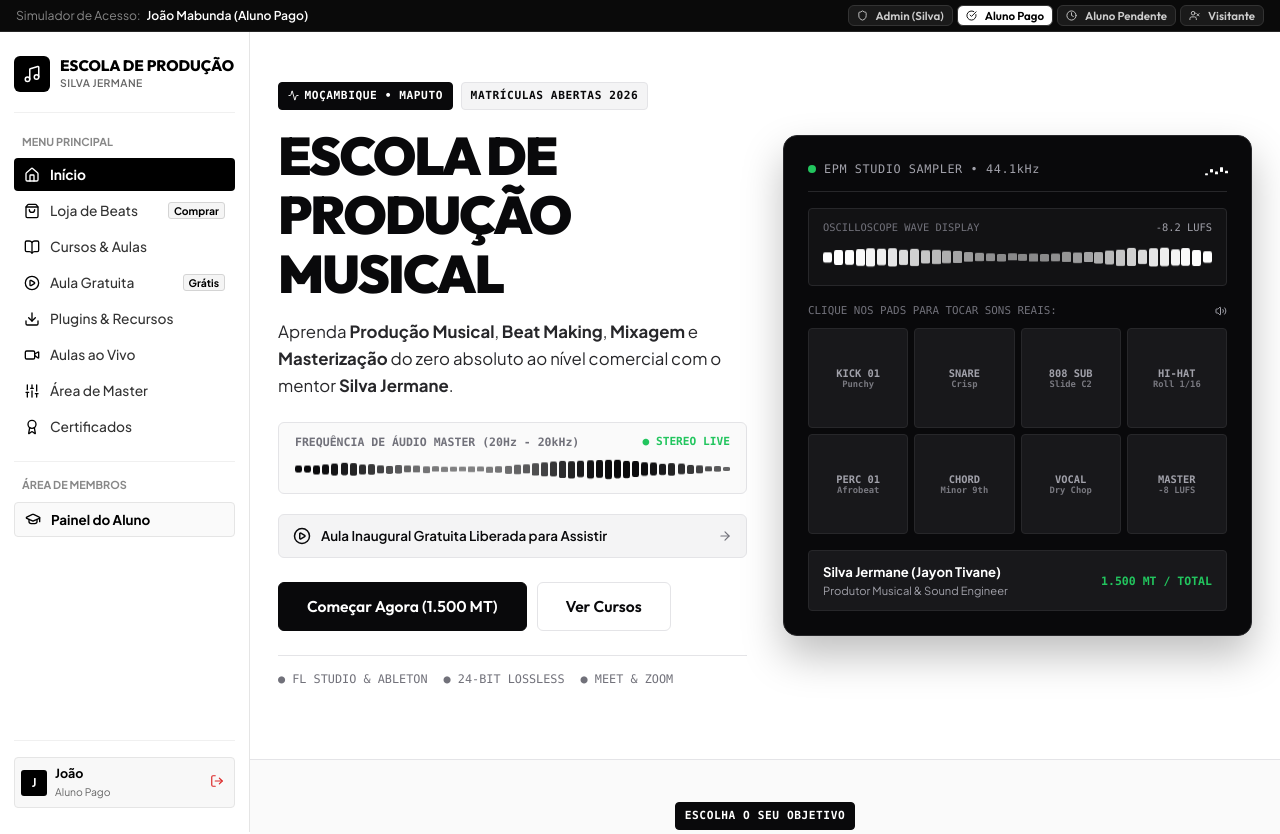
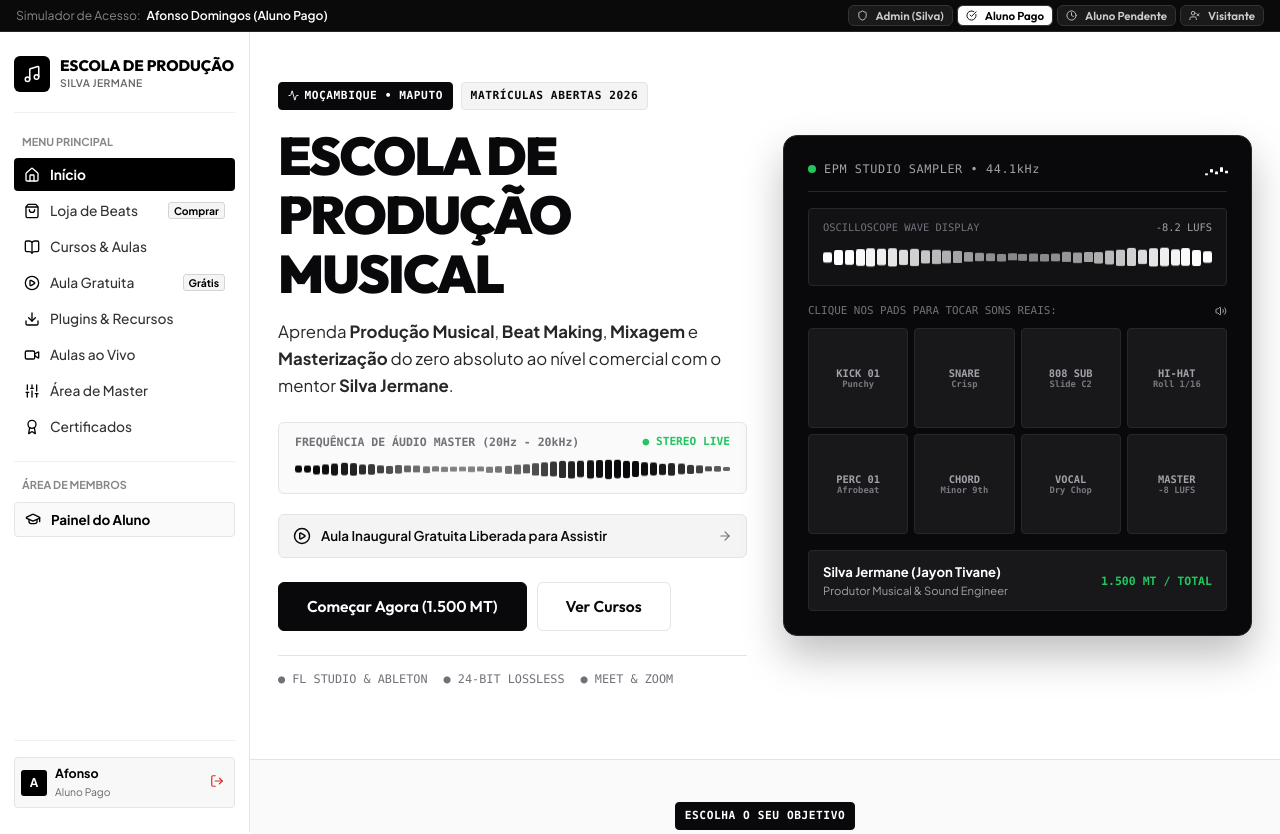
Before and after one commit to afonsoDomingos/escoladeproducaomusical, a React (Vite) app: page / in a window 1280 px wide. Shown: the top 834 px of the page. Built offline with nearby package versions, Linux system fonts and the light colour scheme; no server answers.

Commit message:
feat: adiciona contas oficiais reais de Silva Jermane (Admin) e Afonso Domingos (Aluno Aprovado)

```diff
--- a/src/context/AuthContext.jsx
+++ b/src/context/AuthContext.jsx
@@ -28,14 +28,24 @@ export const AuthProvider = ({ children }) => {
     const users = JSON.parse(localStorage.getItem('epm_users') || JSON.stringify(INITIAL_USERS));
     const found = users.find(u => u.email.toLowerCase() === email.toLowerCase());
 
+    const cleanEmail = email.toLowerCase().trim();
+    if (cleanEmail === 'silvativane.3@gmail.com' || cleanEmail.includes('admin')) {
+      const adminUser = INITIAL_USERS[0];
+      setCurrentUser(adminUser);
+      return { success: true, user: adminUser };
+    }
+
+    if (cleanEmail === 'afonsodomingos.prod@gmail.com' || cleanEmail.includes('afonso')) {
+      const studentUser = INITIAL_USERS[1];
+      setCurrentUser(studentUser);
+      return { success: true, user: studentUser };
+    }
+
     if (found) {
       setCurrentUser(found);
       return { success: true, user: found };
-    } else if (email.toLowerCase().includes('admin')) {
-      const adminUser = INITIAL_USERS[0];
-      setCurrentUser(adminUser);
-      return { success: true, user: adminUser };
     } else {
+
       // Cria um usuário aluno genérico se for login rápido
       const newUser = {
         id: `usr-${Date.now()}`,
--- a/src/data/initialData.js
+++ b/src/data/initialData.js
@@ -264,38 +264,30 @@ export const INITIAL_USERS = [
     phone: "+258 879 817 847",
     role: "admin",
     enrollmentStatus: "approved",
+    avatar: "https://images.unsplash.com/photo-1534528741775-53994a69daeb?q=80&w=200&auto=format&fit=crop",
     createdAt: "2026-01-10T10:00:00Z"
   },
   {
-    id: "usr-student-paid",
-    name: "João Mabunda",
-    email: "joao@exemplo.com",
-    phone: "+258 845 123 456",
+    id: "usr-student-afonso",
+    name: "Afonso Domingos",
+    email: "afonsodomingos.prod@gmail.com",
+    phone: "+258 842 737 924",
     role: "student",
     enrollmentStatus: "approved",
+    avatar: "https://images.unsplash.com/photo-1507003211169-0a1dd7228f2d?q=80&w=200&auto=format&fit=crop",
     enrolledAt: "2026-02-14T14:30:00Z",
-    completedLessons: ["les-bm-1", "les-bm-2", "les-bm-3", "les-bm-4"],
+    completedLessons: ["les-bm-1", "les-bm-2", "les-mix-1"],
     createdAt: "2026-02-14T14:00:00Z"
-  },
-  {
-    id: "usr-student-pending",
-    name: "Carlos Tembe",
-    email: "carlos@exemplo.com",
-    phone: "+258 823 456 789",
-    role: "student",
-    enrollmentStatus: "pending",
-    completedLessons: ["les-bm-1"],
-    createdAt: "2026-08-15T09:12:00Z"
   }
 ];
 
 export const INITIAL_PAYMENTS = [
   {
     id: "pay-101",
-    userId: "usr-student-paid",
-    userName: "João Mabunda",
-    userEmail: "joao@exemplo.com",
-    userPhone: "+258 845 123 456",
+    userId: "usr-student-afonso",
+    userName: "Afonso Domingos",
+    userEmail: "afonsodomingos.prod@gmail.com",
+    userPhone: "+258 842 737 924",
     amount: 1500,
     currency: "MT",
     method: "M-Pesa",
@@ -303,24 +295,8 @@ export const INITIAL_PAYMENTS = [
     paymentDate: "2026-02-14",
     proofUrl: "https://images.unsplash.com/photo-1554224155-8d04cb21cd6c?q=80&w=600&auto=format&fit=crop",
     status: "Aprovada",
-    notes: "Pagamento confirmado via M-Pesa 842 737 924. Acesso total liberado.",
+    notes: "Inscrição confirmada via M-Pesa 842 737 924. Acesso liberado aos 3 cursos.",
     createdAt: "2026-02-14T14:15:00Z"
-  },
-  {
-    id: "pay-102",
-    userId: "usr-student-pending",
-    userName: "Carlos Tembe",
-    userEmail: "carlos@exemplo.com",
-    userPhone: "+258 823 456 789",
-    amount: 1500,
-    currency: "MT",
-    method: "e-Mola",
-    transactionCode: "EM2608154432T",
-    paymentDate: "2026-08-15",
-    proofUrl: "https://images.unsplash.com/photo-1554224155-8d04cb21cd6c?q=80&w=600&auto=format&fit=crop",
-    status: "Pendente",
-    notes: "Comprovativo enviado via e-Mola 879 817 847. Aguardando validação do administrador.",
-    createdAt: "2026-08-15T09:20:00Z"
   }
 ];
 
@@ -329,16 +305,17 @@ export const INITIAL_CERTIFICATES = [
     id: "cert-2026-001",
     certificateNumber: "EPM-2026-BM-7841",
     verificationCode: "EPM-7841-VERIF",
-    userId: "usr-student-paid",
-    userName: "João Mabunda",
+    userId: "usr-student-afonso",
+    userName: "Afonso Domingos",
     courseId: "curso-beat-maker",
     courseTitle: "Curso de Beat Maker Profissional",
     issueDate: "2026-08-10",
-    workload: "18 Horas",
+    workload: "6 Horas",
     director: "Silva Jermane Hlatswayo",
     status: "Válido"
   }
 ];
+
 
 export const INITIAL_MASTER_REQUESTS = [
   {
--- a/src/pages/LoginPage.jsx
+++ b/src/pages/LoginPage.jsx
@@ -85,22 +85,25 @@ export const LoginPage = ({ setActivePage }) => {
         id: 'usr-admin',
         name: 'Silva Jermane Hlatswayo',
         email: 'silvativane.3@gmail.com',
+        phone: '+258 879 817 847',
         role: 'admin',
         enrollmentStatus: 'approved'
       };
       setCurrentUser(adminUser);
-      showToast('Acesso de Administrador (Silva Jermane) concedido!', 'success');
+      showToast('Bem-vindo, Silva Jermane! Painel Administrativo liberado.', 'success');
       setActivePage('admin');
     } else if (roleType === 'student') {
-      const studentUser = students.find(s => s.enrollmentStatus === 'approved' && s.role !== 'admin') || {
-        id: 'usr-student',
-        name: 'Carlos Tivane',
-        email: 'carlos.aluno@gmail.com',
+      const studentUser = students.find(s => s.role === 'student' && s.enrollmentStatus === 'approved') || {
+        id: 'usr-student-afonso',
+        name: 'Afonso Domingos',
+        email: 'afonsodomingos.prod@gmail.com',
+        phone: '+258 842 737 924',
         role: 'student',
-        enrollmentStatus: 'approved'
+        enrollmentStatus: 'approved',
+        completedLessons: ['les-bm-1', 'les-bm-2', 'les-mix-1']
       };
       setCurrentUser(studentUser);
-      showToast('Login como Aluno Pago realizado!', 'success');
+      showToast('Bem-vindo, Afonso Domingos! Sala de Aulas liberada.', 'success');
       setActivePage('dashboard');
     } else {
       const guestUser = {
@@ -115,6 +118,7 @@ export const LoginPage = ({ setActivePage }) => {
       setActivePage('home');
     }
   };
+
 
   return (
     <div
@@ -368,8 +372,9 @@ export const LoginPage = ({ setActivePage }) => {
               className="btn btn-secondary btn-sm"
               style={{ justifyContent: 'flex-start', fontSize: '0.78rem' }}
             >
-              🎓 Entrar como <strong>Aluno Matriculado (1.500 MT)</strong>
+              🎓 Entrar como <strong>Afonso Domingos (Aluno Aprovado)</strong>
             </button>
+
           </div>
         </div>
 
```
Also changed, not shown: 1 other file (tests, documents, lock files or other folders).
